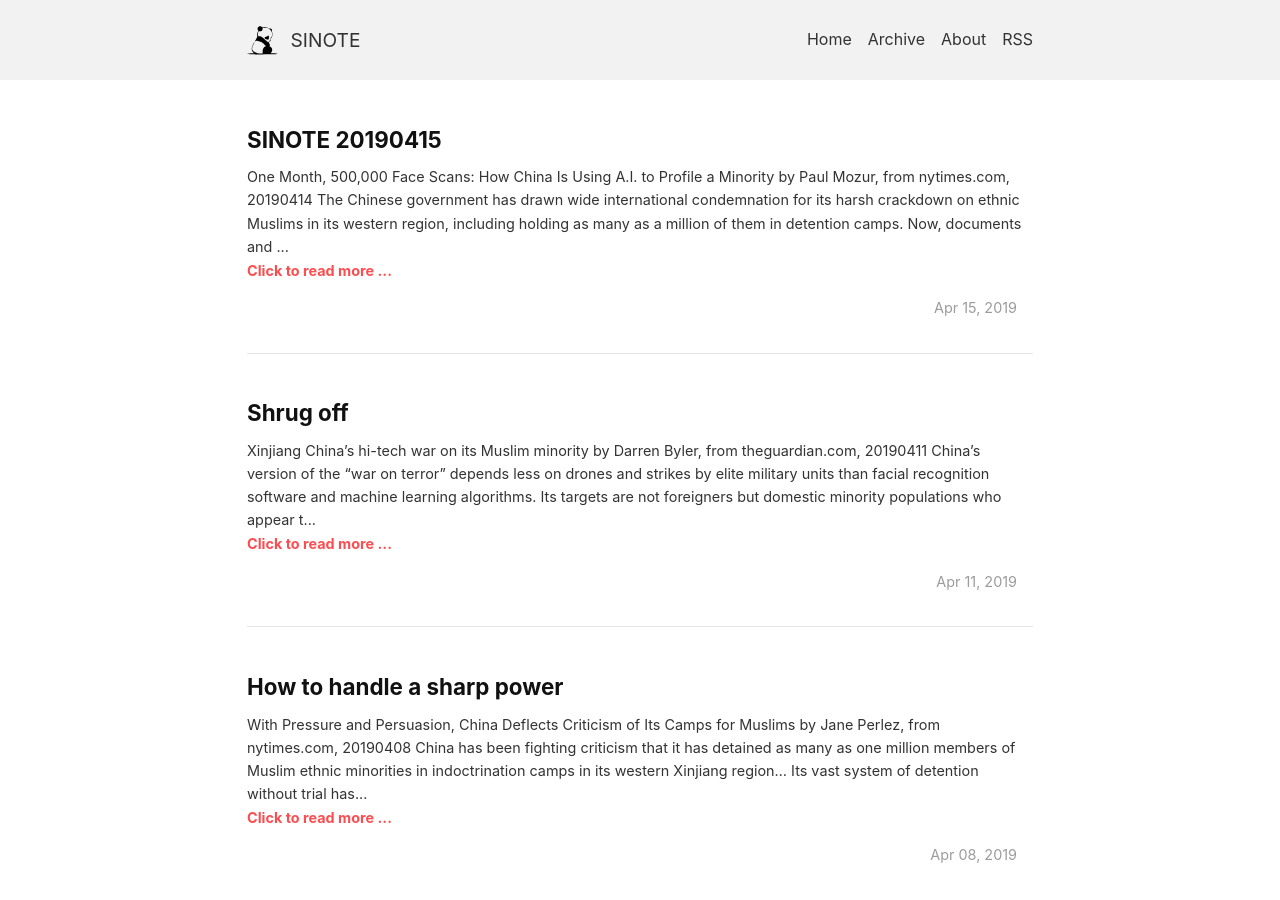
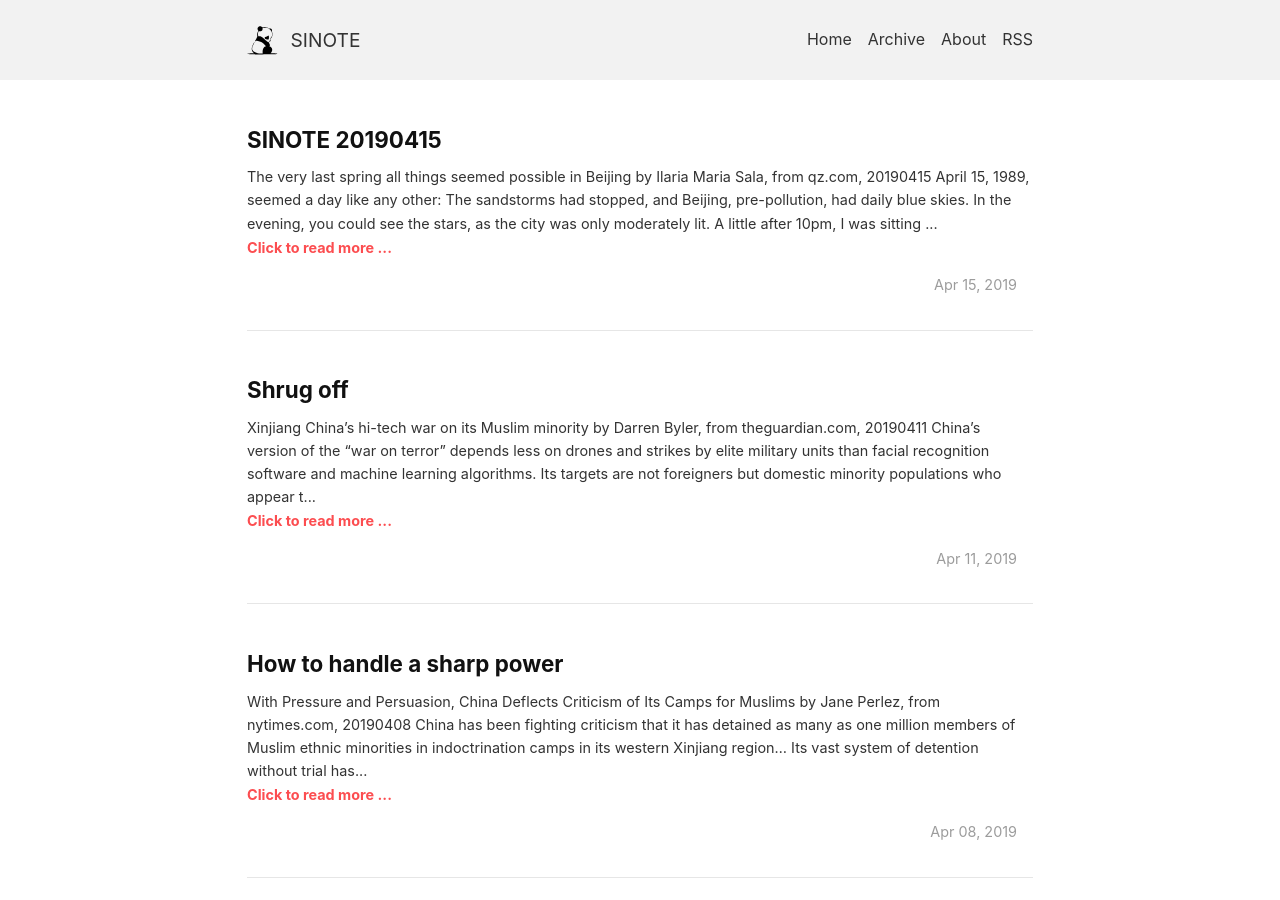
Before and after one commit to sinote86/sinote86.github.io, a Jekyll site: the page built from index.html, in a window 1280 px wide and 900 px high. Built offline with Jekyll 4.4.1, drawn with Linux system fonts in a browser that asks for light colours; the list of posts is cut into pages by our own code; part of the change alters nothing that is shown.

Commit message:
Update 2019-04-15-SINOTE-20190415.md

```diff
--- a/_posts/2019-04-15-SINOTE-20190415.md
+++ b/_posts/2019-04-15-SINOTE-20190415.md
@@ -3,6 +3,22 @@ layout: post
 title: SINOTE 20190415
 date: 2019-04-15
 ---
+
+[The very last spring all things seemed possible in Beijing](https://qz.com/1592502/tiananmen-square-30-years-later-china-has-never-been-so-free/) <br> *by Ilaria Maria Sala, from qz.com, 20190415*
+
+> April 15, 1989, seemed a day like any other: The sandstorms had stopped, and Beijing, pre-pollution, had daily blue skies. In the evening, you could see the stars, as the city was only moderately lit.
+>
+> A little after 10pm, I was sitting on the balcony at Beijing Normal University, where I was an exchange student. I had arrived in Beijing in August, together with my class: we were reading Chinese at the School of Oriental and African Studies in London, and our second year was to be spent at what was called, for short, BeiShiDa.
+>
+> I heard unusual noises approach from the north. Along Xinjiekou Avenue, the road that went straight up toward People’s University, Peking University, and Tsinghua—among the most prestigious centers of higher learning in China—a couple hundred students were marching and chanting slogans, charging the spring evening with a momentous energy.
+>
+> ...
+>
+> Hu Yaobang, former general secretary of the Communist Party, had just died of a heart attack at 74, and the students had taken to the streets to commemorate him. He meant a lot to them: He had died in disgrace, after [having been removed from office in 1987](https://www.cia.gov/library/readingroom/docs/CIA-RDP04T00907R000200130001-7.pdf)(pdf), for having supported a pro-democracy student protest in the winter of 1986-1987. And while the party had punished him, the students called him “China’s spirit.” A large black-and-white banner featuring his portrait and the students’ description of Hu would soon be hanging from the Monument to the People’s Heroes, in Tiananmen Square, part of what became the biggest spontaneous mass movement in modern China.
+>
+> It would end less than [two months later, in a bloodbath](http://www.chinafile.com/reporting-opinion/postcard/beijing-autumn), followed by months of military occupation of Beijing. The curfew was [only lifted in January 1990](https://www.deseretnews.com/article/80707/CHINESE-LIFT-MARTIAL-LAW-IN-BEIJING.html). The political repression and heavy censorship that started then is still in place today, entrenched in daily life and much deeper and more technologically advanced under the leadership of president Xi Jinping. Tiananmen—like much of China—is under [constant surveillance](https://blogs.wsj.com/chinarealtime/2014/06/05/one-legacy-of-tiananmen-chinas-100-million-surveillance-cameras/).
+>
+> Everything surrounding those days and those protests has been [forcibly erased from memory](https://www.theguardian.com/books/booksblog/2015/jul/21/louisa-lim-the-peoples-republic-of-amnesia-tiananmen-revisited-china). In many ways, China hasn’t ever recovered to what it was before the crackdown, when debate and speech were as free as they have ever been under the Communist Party.
 
 [One Month, 500,000 Face Scans: How China Is Using A.I. to Profile a Minority](https://www.nytimes.com/2019/04/14/technology/china-surveillance-artificial-intelligence-racial-profiling.html) <br> *by Paul Mozur, from nytimes.com, 20190414*
 
@@ -19,14 +35,6 @@ date: 2019-04-15
 > But calling off the trade war will not be the only gift from Mr Trump to Chinese president Xi Jinping. For Mr Trump has already disarmed America in an even more important battle — the battle of ideas.
 >
 > That matters because America’s most potent weapon in its emerging contest for supremacy with China is not its economy, nor its aircraft carriers, but its ideas. The notion that abstract principles like “freedom” and “democracy” are powerful American assets is sometimes dismissed as liberal wishful-thinking. But Chinese actions suggest otherwise. The government of Mr Xi does its utmost to suppress the circulation of liberal and western ideas, censoring the internet and cracking down on dissidents, students and human rights lawyers.
-
-[The Taiwanese Populist Advancing China’s Interests](https://www.theatlantic.com/international/archive/2019/04/taiwanese-populist-han-kuo-yu-china/587146/) <br> *by Chris Horton, from theatlantic.com, 20190415*
-
-> The scene is, on the surface, a familiar one. A populist candidate with unexpected momentum captures nonstop media attention and sees a surge of support online, much of it connected to accounts originating from a rival country. Could he become president?
->
-> The candidate is not, however, Donald Trump, and the country where the election is taking place is not the United States, or anywhere nearby. Yet the outcome is of crucial importance to Washington and its foreign policy.
->
-> Welcome to Taiwan, where Han Kuo-yu, a once–washed-up former legislator, shocked this island of 23 million last year by beating out the early favorite to become the mayor of Kaohsiung—an office that, in American terms, has the same political currency as that of the governor of Texas or Florida. And with a presidential election coming up in January, a growing chorus of voices on the China-friendly side of Taiwan’s political spectrum is calling for this Trumpian figure to enter the fray. Han has not officially said that he will run, but he has already enchanted much of the Taiwanese electorate, and has a good chance of becoming Taiwan’s next president.
 
 [Gene-Edited Babies: What a Chinese Scientist Told an American Mentor](https://www.nytimes.com/2019/04/14/health/gene-editing-babies.html) <br>*by Pam Belluck, from nytimes.com, 20190414*
 
```
